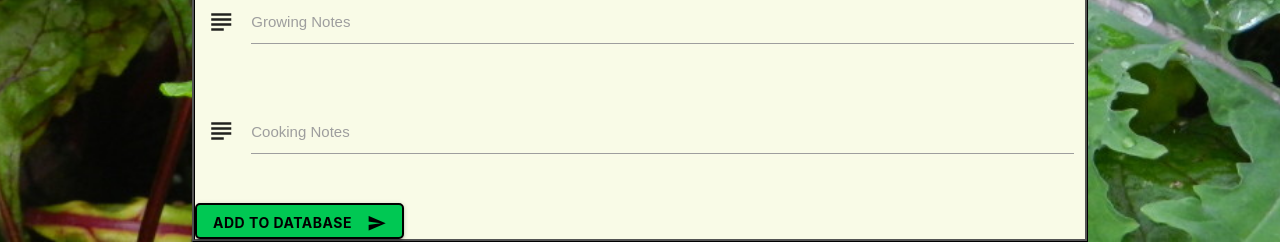
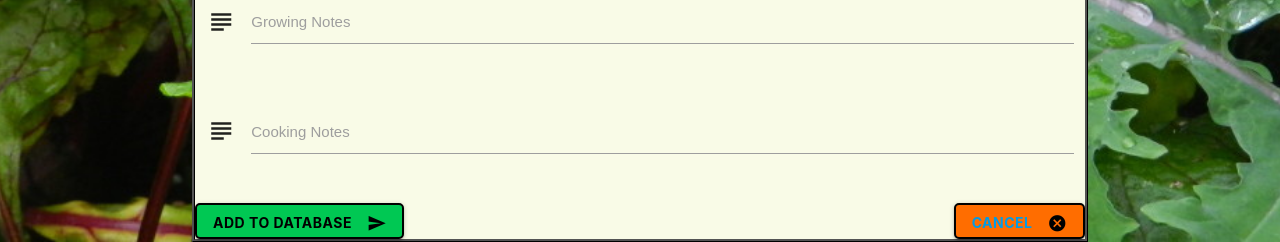
Before and after one commit to teraspora/wc-veg, a Flask app: page /addveg in a window 1280 px wide. Shown: the part 803-1045 px from the top of the page. Run offline with Flask 2, Linux system fonts and the light colour scheme; the visitor is signed in with stand-in values (Sample User, id 1); data that the repository does not hold is empty; some libraries are stand-ins or nearby versions.

Commit message:
Added Cancel buttons to editveg.html and addveg.html

```diff
--- a/templates/addveg.html
+++ b/templates/addveg.html
@@ -73,6 +73,9 @@
         <button class="btn text-bold black-text green accent-4  waves-effect waves-light" type="submit" name="action">Add to Database
             <i class="material-icons right">send</i>
         </button>
+        <button class="btn text-bold black-text orange accent-4  waves-effect waves-light right" name="action"><a href="{{ url_for('veg') }}">Cancel</a>
+            <i class="material-icons right">cancel</i>
+        </button>
     </form>
 </div>
 {% endblock %}
--- a/templates/editveg.html
+++ b/templates/editveg.html
@@ -76,6 +76,9 @@
         <button class="btn text-bold black-text green accent-4  waves-effect waves-light" type="submit" name="action">Update Database
             <i class="material-icons right">send</i>
         </button>
+        <button class="btn text-bold black-text orange accent-4  waves-effect waves-light right" name="action"><a href="{{ url_for('veg') }}">Cancel</a>
+            <i class="material-icons right">cancel</i>
+        </button>
     </form>
 </div>
 {% endblock %}
```
